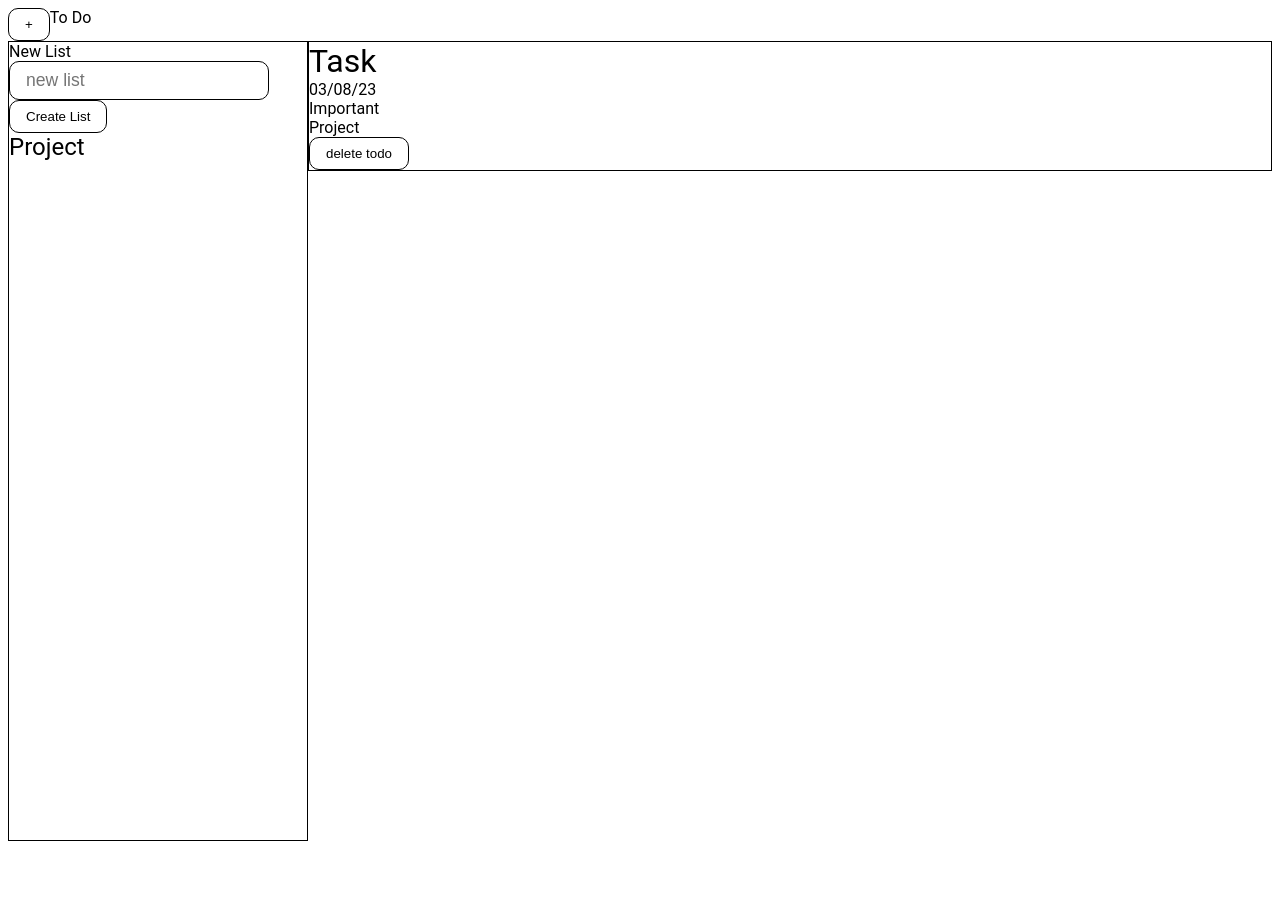
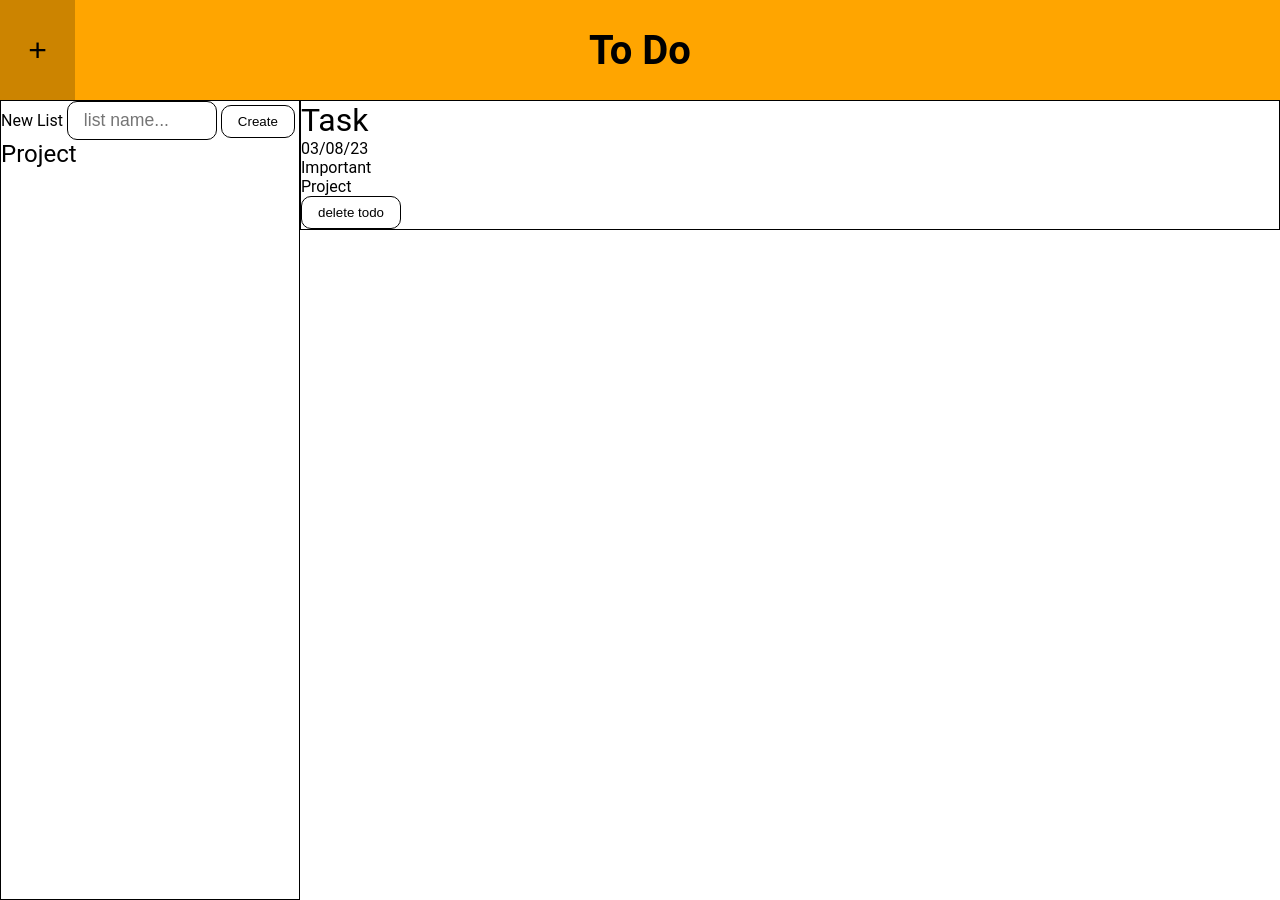
Before and after one commit to eyaldavidszt/todo-list, a website built with webpack: page src/template.html in a window 1280 px wide. Before the commit the page ends 849 px from the top, so only its background shows below. Built offline with nearby package versions, Linux system fonts and the light colour scheme.

Commit message:
Fill in some of the page design template

```diff
--- a/src/static/style.css
+++ b/src/static/style.css
@@ -1,8 +1,13 @@
 /*style.css works*/
 * {
     box-sizing: border-box;
+    padding: 0;
+    margin: 0;
 }
 
+dialog {
+    margin: auto;
+}
 
 html {
     font-family: 'Roboto';
@@ -39,7 +44,36 @@ img[alt="sidebar"] {
 
 
 .header {
+    display: grid;
+    grid-template-columns: 75px 1fr 75px;
+    align-items: center;
+    font-size: 1.5rem;
+    background-color: orange;
+    height: 100px;
+}
+
+button.modal-open-btn {
     display: flex;
+    align-items: center;
+    justify-content: center;
+    font-size: 2rem;
+    padding: 0.25rem 0.5rem;
+    border-radius: 0px;
+    border: none;
+    background-color: inherit;
+    cursor: pointer;
+    transition: 0.3s;
+    height: 100%;
+}
+
+button.modal-open-btn:hover {
+    filter: brightness(0.8);
+}
+
+.header-title {
+    text-align: center;
+    font-size: 2.5rem;
+    font-weight: bold;
 }
 
 
@@ -57,10 +91,19 @@ button {
 .sidebar {
     border: 1px solid black;
     width: 300px;
-    height: 100svh;
+    min-height: 100svh;
 }
 
 
 .todos-wrapper {
     flex: 1;
 }
+
+input#list-title {
+    width: 150px;
+}
+
+
+.card-wrapper {
+    min-width: 150px;
+}
--- a/src/template.html
+++ b/src/template.html
@@ -12,13 +12,13 @@
             <label for="title">Todo Title</label>
             <input type="text" id="task-title" placeholder="title" autocomplete="off">
 
-            <button class='make-card-btn'>Create Task</button>
+            <button class='make-card-btn'>Create Todo</button>
 
         </form>
         <button data-close-modal>&times;</button>
     </dialog>
     <div class="header">
-        <button data-open-modal>+</button>
+        <button data-open-modal class="modal-open-btn">+</button>
         <div class="header-title">To Do</div>
     </div>
 
@@ -28,8 +28,8 @@
                 <form action="/" method="post">
 
                     <label for="list-title">New List</label>
-                    <input type="text" id="list-title" placeholder="new list" autocomplete="off">
-                    <button class="make-list-btn">Create List</button>
+                    <input type="text" id="list-title" placeholder="list name..." autocomplete="off">
+                    <button class="make-list-btn">Create</button>
 
                 </form>
                 <div class="list-wrapper">
```
Also changed, not shown: dist/bundle.js, dist/index.html.
